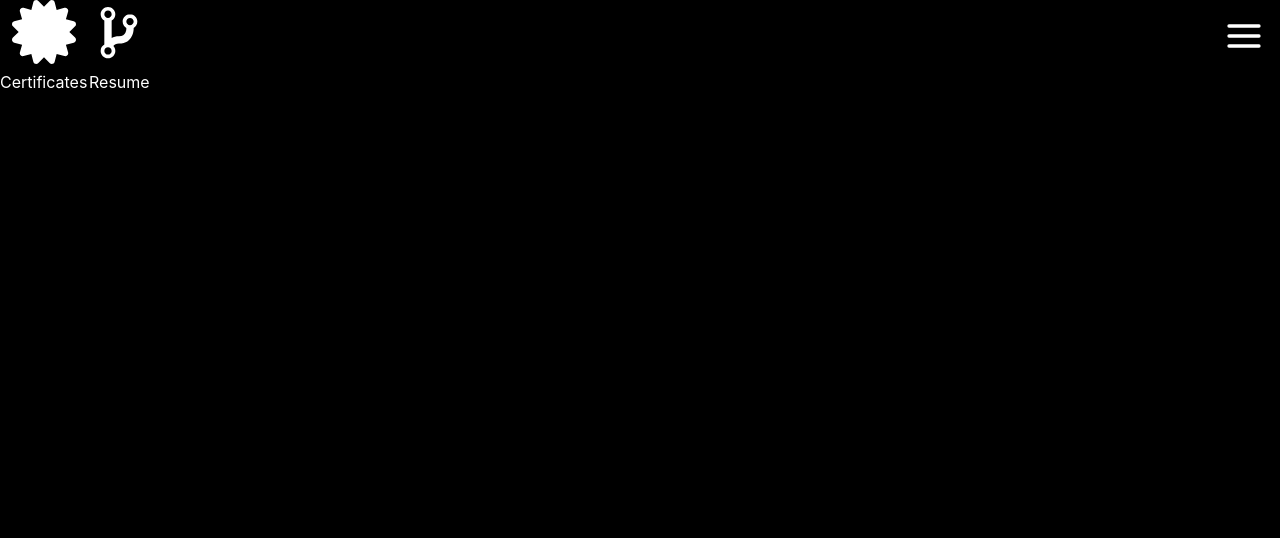
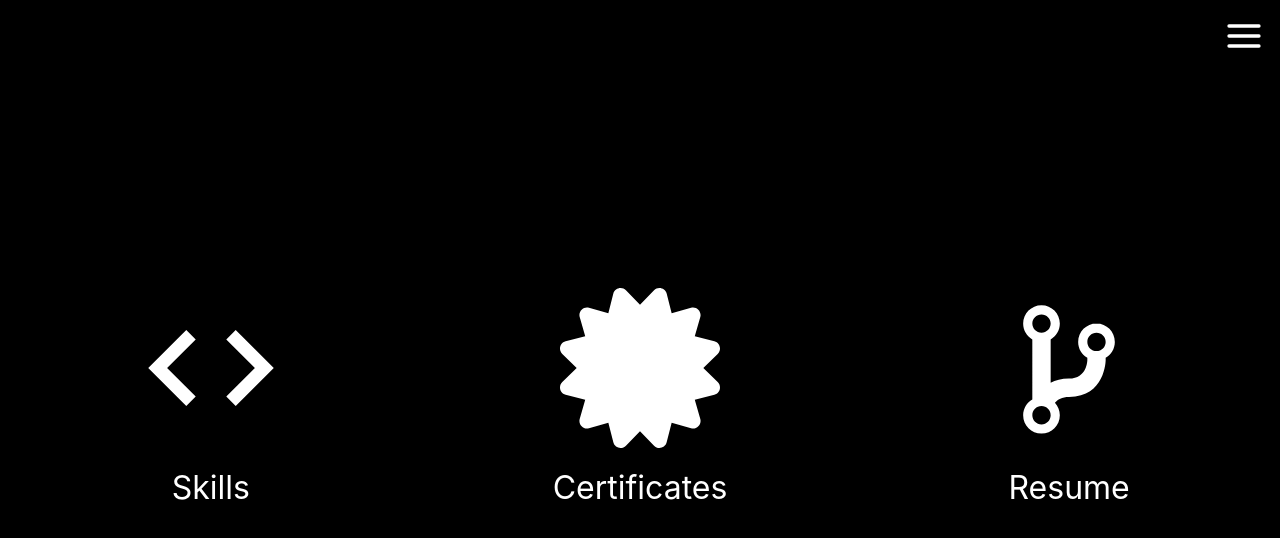
Before and after one commit to Treborium/robert-fuchs-codes, a Next.js app: page /experience in a window 1280 px wide. Shown: the top 538 px of the page. Built offline with nearby package versions, Linux system fonts and the light colour scheme; a web font is replaced by a local one.

Commit message:
style experience page

```diff
--- a/components/Skill.tsx
+++ b/components/Skill.tsx
@@ -1,54 +1,20 @@
+import { Progress, Text, Box } from '@chakra-ui/react';
 import React from 'react';
-import {
-  Box,
-  BoxProps,
-  LinearProgress,
-  Tooltip,
-  Typography,
-} from '@mui/material';
-import { linearProgressClasses } from '@mui/material/LinearProgress';
-import { styled } from '@mui/material/styles';
 
 import useAnimation from '../hooks/useAnimation';
 
-export interface Props extends BoxProps {
+export interface SkillProps {
   label: string;
   value: number;
 }
 
-export default function Skill({ label, value, ...rest }: Props) {
+export default function Skill({ label, value, ...rest }: SkillProps) {
   const progress = useAnimation(value, 1500, 10);
 
   return (
-    <Box sx={styles.container} {...rest}>
-      <Typography sx={styles.label} gutterBottom={false}>
-        {label}
-      </Typography>
-      <Tooltip title={`${value}/100`} arrow>
-        <CustomLinearProgress variant='determinate' value={progress} />
-      </Tooltip>
+    <Box>
+      <Text>{label}</Text>
+      <Progress value={value}/>
     </Box>
   );
 }
-
-const styles = {
-  container: {
-    width: '40vw',
-  },
-  label: {
-    fontSize: '1.5rem',
-    marginBottom: '10px',
-  },
-} as const;
-
-const CustomLinearProgress = styled(LinearProgress)(() => ({
-  height: 20,
-  borderRadius: 5,
-  [`&.${linearProgressClasses.colorPrimary}`]: {
-    backgroundColor: '#C4C4C4',
-  },
-  [`& .${linearProgressClasses.bar}`]: {
-    borderRadius: 5,
-    backgroundColor: '#000000',
-  },
-}));
--- a/components/experience_items/Certificates.tsx
+++ b/components/experience_items/Certificates.tsx
@@ -2,10 +2,8 @@ import Image from 'next/image';
 
 import AWSCertifiedDeveloperAssociateBadge from '../../public/aws-certified-developer-associate.png';
 import {
-  LinkBox,
   Box,
   Text,
-  Icon,
   Modal,
   ModalBody,
   ModalCloseButton,
@@ -15,23 +13,15 @@ import {
   useDisclosure,
 } from '@chakra-ui/react';
 import { FaCertificate } from 'react-icons/fa';
+import { LabeledIconButton } from './LabeledIconButton';
 
 export const Certficates: React.FC<{}> = () => {
   const { isOpen, onOpen, onClose } = useDisclosure();
 
   return (
     <>
-      <LinkBox as='button' onClick={onOpen}>
-        <Box>
-          <Icon
-            as={FaCertificate}
-            width={['5vw']}
-            height={['5vw']}
-            color='white'
-          />
-          <Text color='white'>Certificates</Text>
-        </Box>
-      </LinkBox>
+      <LabeledIconButton icon={FaCertificate} label='Certificates' onOpen={onOpen} />
+
       <Modal isOpen={isOpen} onClose={onClose} size='md'>
         <ModalOverlay />
         <ModalContent>
--- /dev/null
+++ b/components/experience_items/LabeledIconButton.tsx
@@ -0,0 +1,21 @@
+import { As, Box, Icon, Link, Text } from '@chakra-ui/react';
+import { ExperienceItemsStyles } from './styles';
+
+export interface LabeledIconButtonProps {
+  label: string;
+  icon: As<JSX.Element>;
+  onOpen: () => void;
+}
+
+export const LabeledIconButton: React.FC<LabeledIconButtonProps> = (props) => {
+  const { label, icon, onOpen } = props;
+
+  return (
+    <Link onClick={onOpen}>
+      <Box display='flex' flexDirection='column' alignItems='center'>
+        <Icon as={icon} {...ExperienceItemsStyles.icon} />
+        <Text {...ExperienceItemsStyles.label}>{label}</Text>
+      </Box>
+    </Link>
+  );
+};
--- a/components/experience_items/Resume.tsx
+++ b/components/experience_items/Resume.tsx
@@ -1,7 +1,4 @@
 import {
-  LinkBox,
-  Box,
-  Text,
   Icon,
   Modal,
   ModalBody,
@@ -16,6 +13,7 @@ import { TimelineItemModel } from 'react-chrono/dist/models/TimelineItemModel';
 import { DiGitBranch } from 'react-icons/di';
 import { IoMdSchool } from 'react-icons/io';
 import { RiNumber1, RiNumber2 } from 'react-icons/ri';
+import { LabeledIconButton } from './LabeledIconButton';
 
 
 export const Resume: React.FC<{}> = () => {
@@ -47,17 +45,7 @@ export const Resume: React.FC<{}> = () => {
 
   return (
     <>
-      <LinkBox as='button' onClick={onOpen}>
-        <Box>
-          <Icon
-            as={DiGitBranch}
-            width={['5vw']}
-            height={['5vw']}
-            color='white'
-          />
-          <Text color='white'>Resume</Text>
-        </Box>
-      </LinkBox>
+      <LabeledIconButton icon={DiGitBranch} label='Resume' onOpen={onOpen} />
 
       <Modal isOpen={isOpen} onClose={onClose} size='xl'>
         <ModalOverlay />
--- a/components/experience_items/Skills.tsx
+++ b/components/experience_items/Skills.tsx
@@ -1,57 +1,36 @@
+import Image from 'next/image';
+
+import AWSCertifiedDeveloperAssociateBadge from '../../public/aws-certified-developer-associate.png';
 import {
   Box,
-  Button,
-  Typography,
-  Dialog,
-  DialogTitle,
-  DialogContent,
-  DialogActions,
-  Slide,
-} from '@mui/material';
-import { TransitionProps } from '@mui/material/transitions';
-import { CodeTags } from 'mdi-material-ui';
-import { forwardRef, useState } from 'react';
+  Text,
+  Modal,
+  ModalBody,
+  ModalCloseButton,
+  ModalContent,
+  ModalHeader,
+  ModalOverlay,
+  useDisclosure,
+  Stack,
+} from '@chakra-ui/react';
+import { BiCode } from 'react-icons/bi';
+import { LabeledIconButton } from './LabeledIconButton';
 import Skill from '../Skill';
-import { ExperienceItemsStyles } from './styles';
-
-const Transition = forwardRef(function Transition(
-  props: TransitionProps & {
-    children?: React.ReactElement<any, any>;
-  },
-  ref: React.Ref<unknown>
-) {
-  return <Slide direction='right' ref={ref} {...props} />;
-});
 
 export const Skills: React.FC<{}> = () => {
-  const [open, setOpen] = useState(false);
-
-  const handleClickOpen = () => {
-    setOpen(true);
-  };
-
-  const handleClose = () => {
-    setOpen(false);
-  };
+  const { isOpen, onOpen, onClose } = useDisclosure();
 
   return (
     <>
-      <Button sx={ExperienceItemsStyles.button} onClick={handleClickOpen}>
-        <Box>
-          <CodeTags sx={ExperienceItemsStyles.icon} />
-          <Typography align='center'>Skills</Typography>
-        </Box>
-      </Button>
-      <Dialog
-        open={open}
-        TransitionComponent={Transition}
-        keepMounted
-        onClose={handleClose}
-        maxWidth='md'
-        fullWidth
-      >
-        <DialogTitle>Skills</DialogTitle>
-        <DialogContent sx={styles.content}>
+      <LabeledIconButton icon={BiCode} label='Skills' onOpen={onOpen} />
+
+      <Modal isOpen={isOpen} onClose={onClose} size='md'>
+        <ModalOverlay />
+        <ModalContent>
+          <ModalHeader>Certificates</ModalHeader>
+          <ModalCloseButton />
+          <ModalBody paddingX='2vw' paddingY='3vh'>
+            <Stack spacing={5}>
               <Skill label='NodeJs' value={100} {...styles.skill} />
               <Skill label='TypeScript' value={100} {...styles.skill} />
               <Skill label='React' value={90} {...styles.skill} />
@@ -62,11 +41,10 @@ export const Skills: React.FC<{}> = () => {
               <Skill label='Git' value={100} {...styles.skill} />
               <Skill label='Bash' value={80} {...styles.skill} />
               <Skill label='C++' value={60} {...styles.skill} />
-        </DialogContent>
-        <DialogActions>
-          <Button onClick={handleClose} color='secondary'>Close</Button>
-        </DialogActions>
-      </Dialog>
+            </Stack>
+          </ModalBody>
+        </ModalContent>
+      </Modal>
     </>
   );
 };
--- a/components/experience_items/styles.ts
+++ b/components/experience_items/styles.ts
@@ -1,9 +1,15 @@
+const iconSizes = { base: '6rem', md: '8rem', xl: '10rem' };
+
 export const ExperienceItemsStyles = {
-  button: {
+  icon: {
+    width: iconSizes,
+    height: iconSizes,
     color: 'white',
+    marginBottom: {base: '2vh'},
   },
-  icon: {
-    height: '8vw',
-    width: '8vw',
+  label: {
+    fontSize: {base: '2rem'},
+    color: 'white',
+    textAlign: 'center',
   },
 } as const;
--- a/pages/experience/index.tsx
+++ b/pages/experience/index.tsx
@@ -1,14 +1,32 @@
 import React from 'react';
 
-// import { Skills } from '../../components/experience_items/Skills';
+import { Skills } from '../../components/experience_items/Skills';
 import { Certficates } from '../../components/experience_items/Certificates';
 import { Resume } from '../../components/experience_items/Resume';
-import { Box, Text } from '@chakra-ui/react';
+import {
+  Box,
+  ResponsiveValue,
+  Text,
+  useBreakpointValue,
+} from '@chakra-ui/react';
 
 export default function Experience() {
+  const flexDirection: ResponsiveValue<string> = useBreakpointValue({
+    base: 'column',
+    md: 'row',
+  });
+
   return (
-    <Box width='100vw' height='100vh'>
-      {/* <Skills /> */}
+    <Box
+      width='100vw'
+      height='100vh'
+      display='flex'
+      justifyContent='space-around'
+      alignItems='center'
+      flexWrap='wrap'
+      flexDirection={{ base: 'column', sm: 'row' }}
+    >
+      <Skills />
       <Certficates />
       <Resume />
     </Box>
```
Lines whose indentation alone changed are shown as unchanged.
